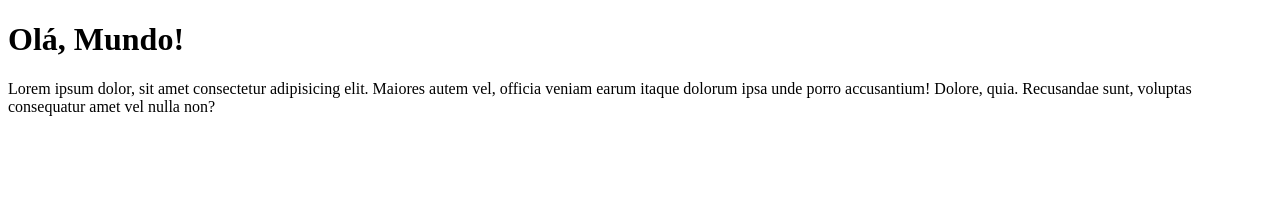
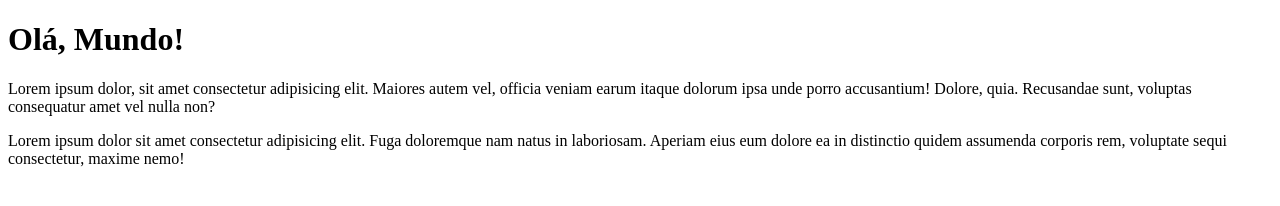
Before and after one commit to JJCL3MENTINO/Ola-Mundo, a plain HTML site: page site-exemplo/index.html in a window 1280 px wide. Drawn offline with Linux system fonts and the light colour scheme.

Commit message:
adicionei um parágrafo

```diff
--- a/site-exemplo/index.html
+++ b/site-exemplo/index.html
@@ -10,5 +10,8 @@
     <p>
         Lorem ipsum dolor, sit amet consectetur adipisicing elit. Maiores autem vel, officia veniam earum itaque dolorum ipsa unde porro accusantium! Dolore, quia. Recusandae sunt, voluptas consequatur amet vel nulla non?
     </p>
+    <p>
+        Lorem ipsum dolor sit amet consectetur adipisicing elit. Fuga doloremque nam natus in laboriosam. Aperiam eius eum dolore ea in distinctio quidem assumenda corporis rem, voluptate sequi consectetur, maxime nemo!
+    </p>
 </body>
 </html>
```
